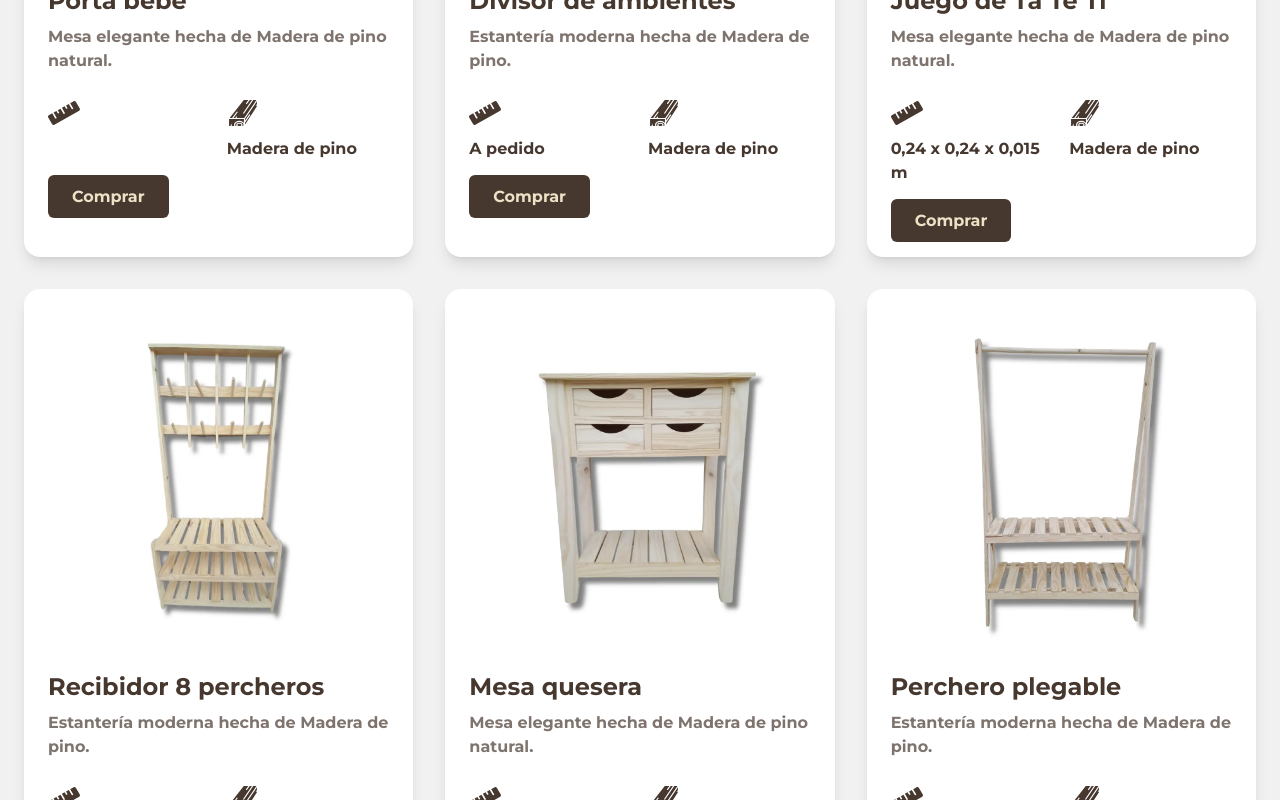
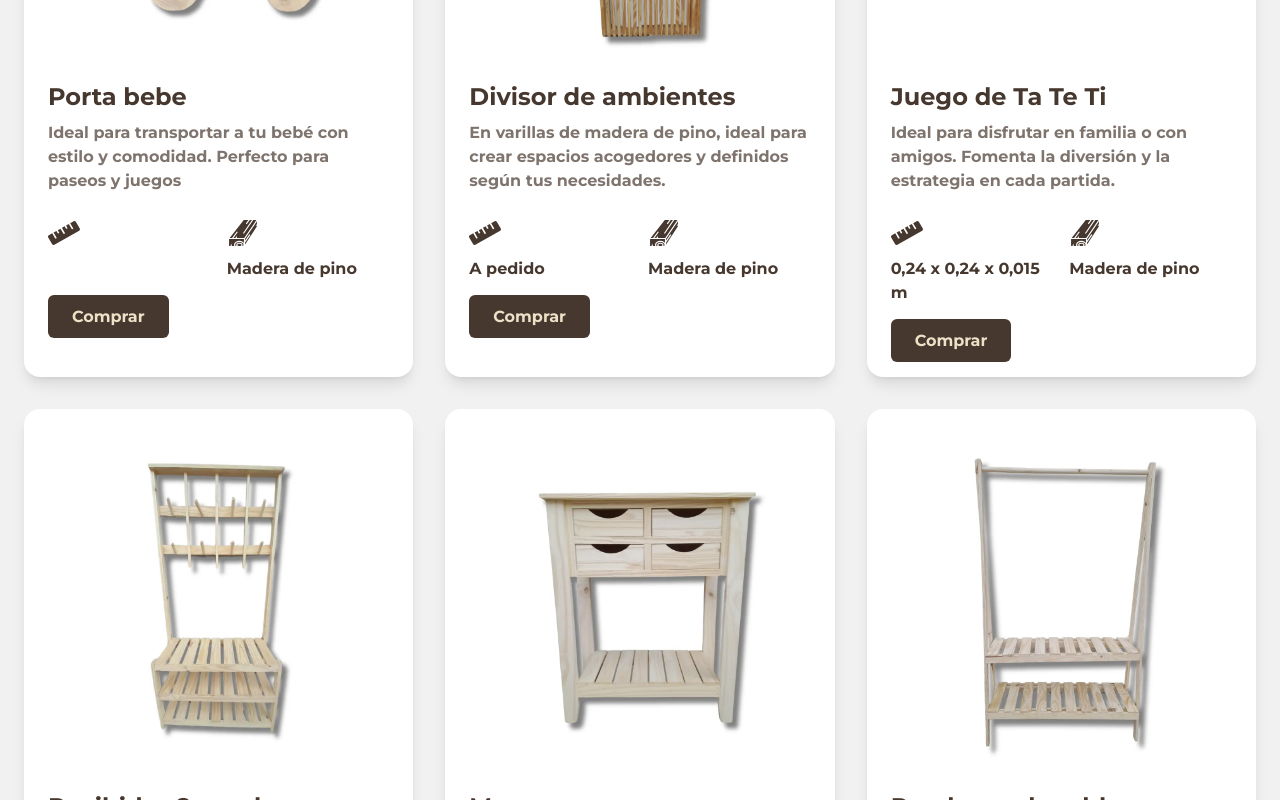
Before and after one commit to skywarddigitalsolutions/LuisiDecoraciones, a Next.js app: page /productos in a window 1280 px wide. Shown: the part 7080-7880 px from the top of the page. Built offline with nearby package versions, Linux system fonts and the light colour scheme.

Commit message:
cambios index

```diff
--- a/app/components/footer.tsx
+++ b/app/components/footer.tsx
@@ -70,9 +70,9 @@ export default function Footer() {
             </a>
           </div>
           <div className="flex ">
-            <FaMapMarkerAlt className="text-2xl text-red-500 mr-4" />
+            <FaMapMarkerAlt className="text-2xl text-crema mr-4" />
             <p className="text-sm lg:text-base">
-              Lascano 5277, Monte Castro, Buenos Aires, Argentina
+              Lascano 5277 - Monte Castro
             </p>
           </div>
         </div>
--- a/app/components/nosotrosHero.tsx
+++ b/app/components/nosotrosHero.tsx
@@ -23,7 +23,7 @@ export default function NosotrosHero() {
                 </div>
 
                 <div className="lg:text-left lg:w-1/2">
-                    <p className="text-gray-700 text-center text-lg lg:text-xl">
+                    <p className="text-gray-700 text-center text-lg lg:text-xl lg:text-left">
                         Desde 1936, Luisi Decoraciones ha sido un pilar en el barrio de Monte Castro. Fundada por Luis Luisi, nuestra carpintería comenzó vendiendo materiales usados para la construcción y ha evolucionado hasta convertirse en un referente en cortes de madera a medida y muebles personalizados. Con más de 80 años de experiencia, seguimos comprometidos con la calidad, la dedicación y la atención personalizada, manteniendo vivo el legado de nuestro fundador.
                     </p>
 
--- a/app/components/productosHero.tsx
+++ b/app/components/productosHero.tsx
@@ -1,60 +1,130 @@
 import Image from 'next/image';
-import Producto from '../../public/producto.jpg';
+import { Swiper, SwiperSlide } from 'swiper/react';
+import { EffectCoverflow, Pagination, Autoplay } from 'swiper/modules';
+import 'swiper/css';
+import 'swiper/css/effect-coverflow';
+import 'swiper/css/pagination';
+import Link from 'next/link';
+
+// Lista de productos destacados
+const productos = [
+    {
+        id: 1,
+        nombre: 'Mesa de Pino',
+        imagen: '/estanteria-estantes.webp',  // Asegúrate de tener la imagen en esta ruta
+        descripcion: 'Mesa hecha con madera de pino de alta calidad',
+        medidas: '120cm x 80cm x 75cm',
+        material: 'Madera de Pino',
+    },
+    {
+        id: 2,
+        nombre: 'Silla de Madera',
+        imagen: '/productos/silla-madera.jpg',
+        descripcion: 'Silla robusta con respaldo alto, ideal para comedor',
+        medidas: '45cm x 45cm x 90cm',
+        material: 'Madera de Roble',
+    },
+    {
+        id: 3,
+        nombre: 'Estante de Roble',
+        imagen: '/productos/estante-roble.jpg',
+        descripcion: 'Estante elegante para libros o decoración',
+        medidas: '200cm x 60cm x 30cm',
+        material: 'Madera de Roble',
+    },
+    {
+        id: 1,
+        nombre: 'Mesa de Pino',
+        imagen: '/estanteria-estantes.webp',  // Asegúrate de tener la imagen en esta ruta
+        descripcion: 'Mesa hecha con madera de pino de alta calidad',
+        medidas: '120cm x 80cm x 75cm',
+        material: 'Madera de Pino',
+    },
+    {
+        id: 2,
+        nombre: 'Silla de Madera',
+        imagen: '/productos/silla-madera.jpg',
+        descripcion: 'Silla robusta con respaldo alto, ideal para comedor',
+        medidas: '45cm x 45cm x 90cm',
+        material: 'Madera de Roble',
+    },
+    {
+        id: 3,
+        nombre: 'Estante de Roble',
+        imagen: '/productos/estante-roble.jpg',
+        descripcion: 'Estante elegante para libros o decoración',
+        medidas: '200cm x 60cm x 30cm',
+        material: 'Madera de Roble',
+    },
+    // Puedes agregar más productos aquí
+];
 
 export default function ProductosHero() {
     return (
         <div className="bg-gris min-h-screen py-12 px-6">
+            {/* Encabezado de la sección */}
             <h2 className="text-crema text-4xl md:text-5xl font-bold text-center mb-6">Productos</h2>
             <p className="text-crema text-lg text-center mb-12">¿Qué estás buscando?</p>
 
-            <div className="flex flex-col gap-8 lg:gap-12 lg:flex-row lg:justify-center lg:mt-12">
-                <div className="relative w-full max-w-xs lg:max-w-lg h-[300px] lg:h-[450px] mx-auto">
-                    <div className="absolute inset-0 bg-black rounded-2xl"></div>
-                    <Image
-                        src={Producto}
-                        alt="Producto 1"
-                        layout="fill"
-                        className="object-cover w-full h-full rounded-2xl opacity-40"
-                    />
-                    <div className="absolute inset-0 flex flex-col items-center justify-center p-6 text-center z-10">
-                        <h3 className="text-crema text-2xl font-semibold mb-4">Producto 1</h3>
-                        <button className="bg-marron text-crema font-semibold py-2 px-6 rounded-md hover:bg-beige hover:text-marron transition-colors">
-                            Ver más
-                        </button>
+            {/* Carrusel de productos destacados con efecto 3D optimizado */}
+            <div className="max-w-5xl mx-auto">
+                <Swiper
+                    effect={'coverflow'}
+                    grabCursor={true}
+                    centeredSlides={true}
+                    slidesPerView={'auto'}
+                    spaceBetween={40}
+                    coverflowEffect={{
+                        rotate: -20,       // Invertimos la rotación para que gire "hacia afuera"
+                        stretch: 0,        // No estirar los slides
+                        depth: 200,        // Ajustar profundidad para mejor efecto 3D
+                        modifier: 1,       // Intensidad del efecto
+                        slideShadows: false,  // Sin sombras para que no se oscurezcan
+                    }}
+                    breakpoints={{
+                        640: {  // Para pantallas más pequeñas (mobile)
+                            slidesPerView: 1.2,  // Mostrar solo un poco de los productos laterales
+                            spaceBetween: -30,   // Menor superposición en mobile
+                        },
+                        1024: {  // Para pantallas más grandes (desktop)
+                            slidesPerView: 3,    // Mostrar 3 productos en desktop
+                        },
+                    }}
+                    pagination={{ clickable: true }}
+                    autoplay={{
+                        delay: 1500,
+                        disableOnInteraction: false,
+                    }}
+                    modules={[EffectCoverflow, Pagination, Autoplay]}
+                    className="w-full max-w-4xl mx-auto"
+                >
+                    {productos.map((producto) => (
+                        <SwiperSlide key={producto.id} className="bg-white p-6 rounded-lg shadow-lg">
+                            <Image
+                                src={producto.imagen}
+                                alt={producto.nombre}
+                                width={500}
+                                height={500}
+                                className="w-full h-96 object-cover rounded-lg"
+                            />
+                            <div className="mt-4 text-center">
+                                <h3 className="text-2xl font-semibold text-marron">{producto.nombre}</h3>
+                                <p className="text-gray-600 mt-2">{producto.descripcion}</p>
+                                <p className="text-gray-600 mt-1">Medidas: {producto.medidas}</p>
+                                <p className="text-gray-600 mt-1">Material: {producto.material}</p>
+                            </div>
+                        </SwiperSlide>
+                    ))}
+                </Swiper>
+            </div>
+
+            {/* Botón "Ver todo" */}
+            <div className="mt-12 text-center flex justify-center">
+                <Link href="/productos">
+                    <div className="bg-marron text-crema w-screen lg:w-80 py-3 px-8 rounded-full text-lg hover:bg-beige hover:text-marron transition-colors duration-300">
+                        Ver todos los productos
                     </div>
-                </div>
-
-                <div className="relative w-full max-w-xs lg:max-w-lg h-[300px] lg:h-[450px] mx-auto">
-                    <div className="absolute inset-0 bg-black rounded-2xl"></div>
-                    <Image
-                        src={Producto}
-                        alt="Producto 2"
-                        layout="fill"
-                        className="object-cover w-full h-full rounded-2xl opacity-40"
-                    />
-                    <div className="absolute inset-0 flex flex-col items-center justify-center p-6 text-center z-10">
-                        <h3 className="text-crema text-2xl font-semibold mb-4">Producto 2</h3>
-                        <button className="bg-marron text-crema font-semibold py-2 px-6 rounded-md hover:bg-beige hover:text-marron transition-colors">
-                            Ver más
-                        </button>
-                    </div>
-                </div>
-
-                <div className="relative w-full max-w-xs lg:max-w-lg h-[300px] lg:h-[450px] mx-auto">
-                    <div className="absolute inset-0 bg-black rounded-2xl"></div>
-                    <Image
-                        src={Producto}
-                        alt="Producto 3"
-                        layout="fill"
-                        className="object-cover w-full h-full rounded-2xl opacity-40"
-                    />
-                    <div className="absolute inset-0 flex flex-col items-center justify-center p-6 text-center z-10">
-                        <h3 className="text-crema text-2xl font-semibold mb-4">Producto 3</h3>
-                        <button className="bg-marron text-crema font-semibold py-2 px-6 rounded-md hover:bg-beige hover:text-marron transition-colors">
-                            Ver más
-                        </button>
-                    </div>
-                </div>
+                </Link>
             </div>
         </div>
     );
--- a/app/page.tsx
+++ b/app/page.tsx
@@ -27,11 +27,11 @@ export default function Home() {
       {!loaded && <Loader />}
       {loaded && (
         <div>
-           <Head>
+          <Head>
                 <title>Luisi Decoraciones - Cortes a Medida</title>
                 <meta name="description" content="Muebles personalizados a medida para tu hogar. Contáctanos para cotizar tu mueble." />
                 <meta name="keywords" content="muebles, madera, personalizados, cotización, diseño, corte, cortes, cortes a medida, a medida, personalización de muebles, madera de pino" />
-            </Head>
+          </Head>
           <Navbar />
           <Hero/>
           <ServiciosHero/>
--- a/app/productos/products.js
+++ b/app/productos/products.js
@@ -236,9 +236,9 @@ export const productos = [
     },
     {
         id: 22,
-        categoria: '',
+        categoria: ["Living"],
         titulo: 'Mesa ratona',
-        descripcion: 'Mesa elegante hecha de Madera de pino natural.',
+        descripcion: 'Plegable y práctica, con porta botellas o termos. Ideal para reuniones, añade estilo y funcionalidad a cualquier espacio.',
         caracteristicas: [
             { icono: <FaRuler className="w-8 h-8 text-marron" />, texto: '0,42 x 0,69 x 0,45 m' },
             { icono: <GiWoodBeam className="w-8 h-8 text-marron" />, texto: 'Madera de pino' },
@@ -247,9 +247,9 @@ export const productos = [
     },
     {
         id: 23,
-        categoria: '',
+        categoria: ["Cocina", "Baño"],
         titulo: 'Verdulero con canastos',
-        descripcion: 'Estantería moderna hecha de Madera de pino.',
+        descripcion: 'Combinación de madera de pino y plástico negro, con 3 canastos. Perfecto para organizar frutas, verduras y otros elementos en cualquier espacio.',
         caracteristicas: [
             { icono: <FaRuler className="w-8 h-8 text-marron" />, texto: '1,20 x 0,60 x 0,36 m' },
             { icono: <GiWoodBeam className="w-8 h-8 text-marron" />, texto: 'Madera de pino' },
@@ -258,9 +258,9 @@ export const productos = [
     },
     {
         id: 24,
-        categoria: '',
+        categoria: ["Living", "Cocina"],
         titulo: 'Mesita porta mate',
-        descripcion: 'Mesa elegante hecha de Madera de pino natural.',
+        descripcion: 'Ideal para jardines, camping o clubes, permite tener todo el equipo de mate al alcance de la mano.',
         caracteristicas: [
             { icono: <FaRuler className="w-8 h-8 text-marron" />, texto: '0,36 x 0,60 x 0,40 m' },
             { icono: <GiWoodBeam className="w-8 h-8 text-marron" />, texto: 'Madera de pino' },
@@ -269,9 +269,9 @@ export const productos = [
     },
     {
         id: 25,
-        categoria: '',
+        categoria: ["Cocina"],
         titulo: 'Tabla picada',
-        descripcion: 'Estantería moderna hecha de Madera de pino.',
+        descripcion: '',
         caracteristicas: [
             { icono: <FaRuler className="w-8 h-8 text-marron" />, texto: '' },
             { icono: <GiWoodBeam className="w-8 h-8 text-marron" />, texto: 'Madera de pino' },
@@ -280,9 +280,9 @@ export const productos = [
     },
     {
         id: 26,
-        categoria: '',
+        categoria: ["Living", "Cocina", "Baño", "Habitación"],
         titulo: 'Canasto de plástico',
-        descripcion: 'Mesa elegante hecha de Madera de pino natural.',
+        descripcion: 'Puede ser blanco o negro, con resistente armazón de madera de pino. Perfecto para organizar con estilo',
         caracteristicas: [
             { icono: <FaRuler className="w-8 h-8 text-marron" />, texto: '0,20 x 0,40 x 0,28 m' },
             { icono: <GiWoodBeam className="w-8 h-8 text-marron" />, texto: 'Madera de pino' },
@@ -291,9 +291,9 @@ export const productos = [
     },
     {
         id: 27,
-        categoria: '',
+        categoria: ["Habitación", "Living"],
         titulo: 'Juego de mesa y silla para niños',
-        descripcion: 'Estantería moderna hecha de Madera de pino.',
+        descripcion: 'Diseñado especialmente para niños, ideal para actividades creativas y momentos de juego. Perfecto para cualquier espacio.',
         caracteristicas: [
             { icono: <FaRuler className="w-8 h-8 text-marron" />, texto: '' },
             { icono: <GiWoodBeam className="w-8 h-8 text-marron" />, texto: 'Madera de pino' },
@@ -302,9 +302,9 @@ export const productos = [
     },
     {
         id: 28,
-        categoria: '',
+        categoria: ["Habitación"],
         titulo: 'Porta bebe',
-        descripcion: 'Mesa elegante hecha de Madera de pino natural.',
+        descripcion: 'Ideal para transportar a tu bebé con estilo y comodidad. Perfecto para paseos y juegos',
         caracteristicas: [
             { icono: <FaRuler className="w-8 h-8 text-marron" />, texto: '' },
             { icono: <GiWoodBeam className="w-8 h-8 text-marron" />, texto: 'Madera de pino' },
@@ -313,9 +313,9 @@ export const productos = [
     },
     {
         id: 29,
-        categoria: '',
+        categoria: ["Living", "Habitación"],
         titulo: 'Divisor de ambientes',
-        descripcion: 'Estantería moderna hecha de Madera de pino.',
+        descripcion: 'En varillas de madera de pino, ideal para crear espacios acogedores y definidos según tus necesidades.',
         caracteristicas: [
             { icono: <FaRuler className="w-8 h-8 text-marron" />, texto: 'A pedido' },
             { icono: <GiWoodBeam className="w-8 h-8 text-marron" />, texto: 'Madera de pino' },
@@ -324,9 +324,9 @@ export const productos = [
     },
     {
         id: 30,
-        categoria: '',
+        categoria: ["Living", "Habitación"],
         titulo: 'Juego de Ta Te Ti',
-        descripcion: 'Mesa elegante hecha de Madera de pino natural.',
+        descripcion: 'Ideal para disfrutar en familia o con amigos. Fomenta la diversión y la estrategia en cada partida.',
         caracteristicas: [
             { icono: <FaRuler className="w-8 h-8 text-marron" />, texto: '0,24 x 0,24 x 0,015 m' },
             { icono: <GiWoodBeam className="w-8 h-8 text-marron" />, texto: 'Madera de pino' },
@@ -335,9 +335,9 @@ export const productos = [
     },
     {
         id: 31,
-        categoria: '',
+        categoria: ["Living", "Habitación"],
         titulo: 'Recibidor 8 percheros',
-        descripcion: 'Estantería moderna hecha de Madera de pino.',
+        descripcion: 'Con 8 percheros y 3 estantes para una organización práctica y estética. Perfecto para entradas y pasillos',
         caracteristicas: [
             { icono: <FaRuler className="w-8 h-8 text-marron" />, texto: '1,82 x 0,80 x 0,32 m' },
             { icono: <GiWoodBeam className="w-8 h-8 text-marron" />, texto: 'Madera de pino' },
@@ -346,9 +346,9 @@ export const productos = [
     },
     {
         id: 32,
-        categoria: '',
+        categoria: 'Cocina',
         titulo: 'Mesa quesera',
-        descripcion: 'Mesa elegante hecha de Madera de pino natural.',
+        descripcion: 'Con cuatro cajones y un estante inferior, diseñada para facilitar el almacenamiento y la presentación de quesos. Ideal para cualquier amante de la gastronomía',
         caracteristicas: [
             { icono: <FaRuler className="w-8 h-8 text-marron" />, texto: '1 x 0,40 x 0,80 m' },
             { icono: <GiWoodBeam className="w-8 h-8 text-marron" />, texto: 'Madera de pino' },
@@ -357,9 +357,9 @@ export const productos = [
     },
     {
         id: 33,
-        categoria: '',
+        categoria: ["Living", "Habitación"],
         titulo: 'Perchero plegable',
-        descripcion: 'Estantería moderna hecha de Madera de pino.',
+        descripcion: 'Tiene un barral de madera y dos estantes desmontables, ideal para optimizar espacios y mantener el orden. Perfecto para cualquier habitación',
         caracteristicas: [
             { icono: <FaRuler className="w-8 h-8 text-marron" />, texto: '1,80 x 0,80 x 0,40 m' },
             { icono: <GiWoodBeam className="w-8 h-8 text-marron" />, texto: 'Madera de pino' },
@@ -368,9 +368,9 @@ export const productos = [
     },
     {
         id: 34,
-        categoria: '',
+        categoria: ["Living", "Habitación"],
         titulo: 'Perchero para pared escandinavo',
-        descripcion: 'Mesa elegante hecha de Madera de pino natural.',
+        descripcion: 'Tiene 12 perchas, ideal para organizar abrigos y accesorios. Disponible en medidas personalizadas para adaptarse a tu espacio.',
         caracteristicas: [
             { icono: <FaRuler className="w-8 h-8 text-marron" />, texto: '1,80 x 0,60 m' },
             { icono: <GiWoodBeam className="w-8 h-8 text-marron" />, texto: 'Madera de pino' },
@@ -379,9 +379,9 @@ export const productos = [
     },
     {
         id: 35,
-        categoria: '',
+        categoria: ["Living", "Habitación"],
         titulo: 'Baules',
-        descripcion: 'Mesa elegante hecha de Madera de pino natural.',
+        descripcion: 'Puede ser en varias medidas, perfecto para almacenar y organizar tus pertenencias. Diseñado para combinar funcionalidad y estilo en cualquier espacio',
         caracteristicas: [
             { icono: <FaRuler className="w-8 h-8 text-marron" />, texto: 'Distintas medidas' },
             { icono: <GiWoodBeam className="w-8 h-8 text-marron" />, texto: 'Madera de pino' },
--- a/package.json
+++ b/package.json
@@ -16,7 +16,8 @@
     "react-dom": "^18",
     "react-icons": "^5.3.0",
     "react-slick": "^0.30.2",
-    "slick-carousel": "^1.8.1"
+    "slick-carousel": "^1.8.1",
+    "swiper": "^11.1.14"
   },
   "devDependencies": {
     "@types/node": "^20",
```
Also changed, not shown: app/productos/page.tsx (+8 -0 lines), 1 other file (tests, documents, lock files or other folders).
